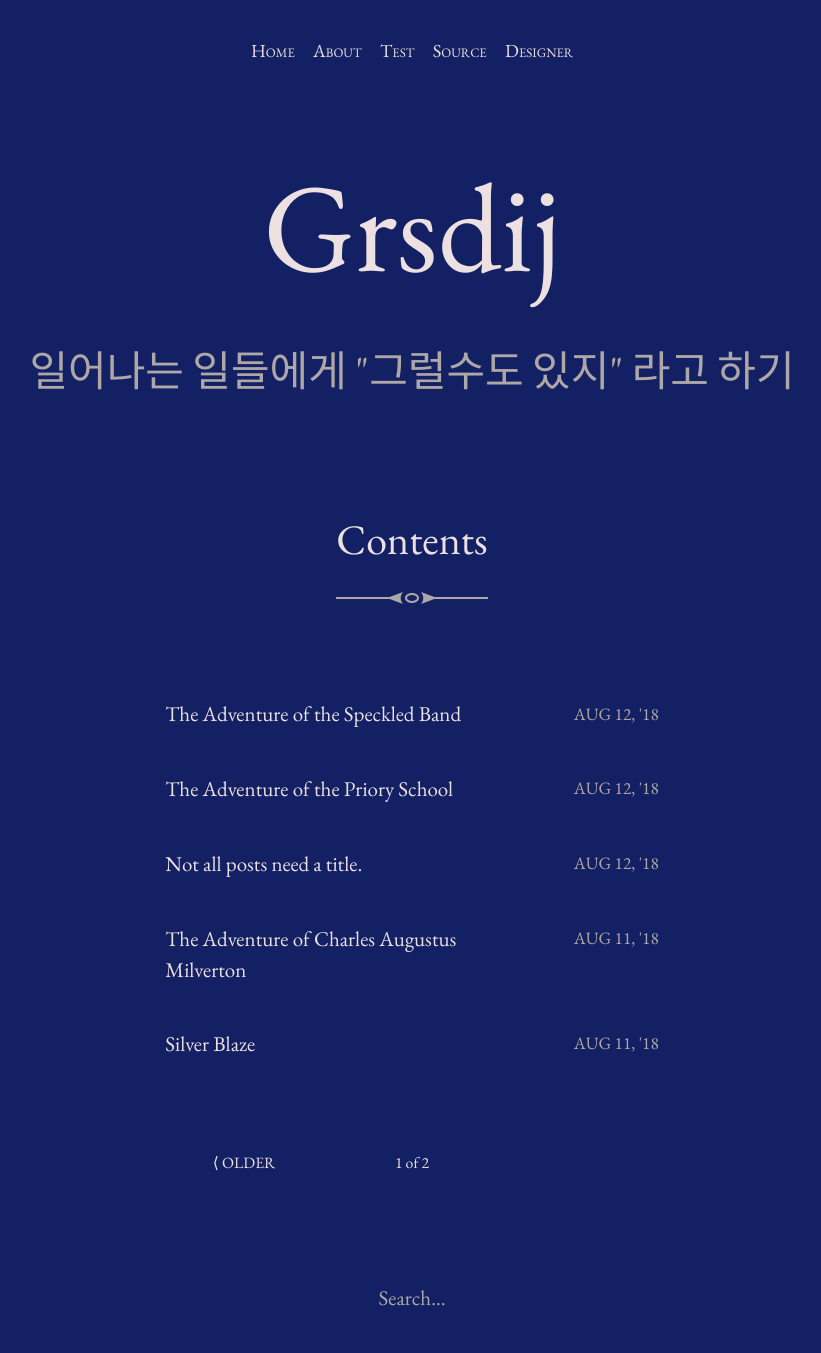
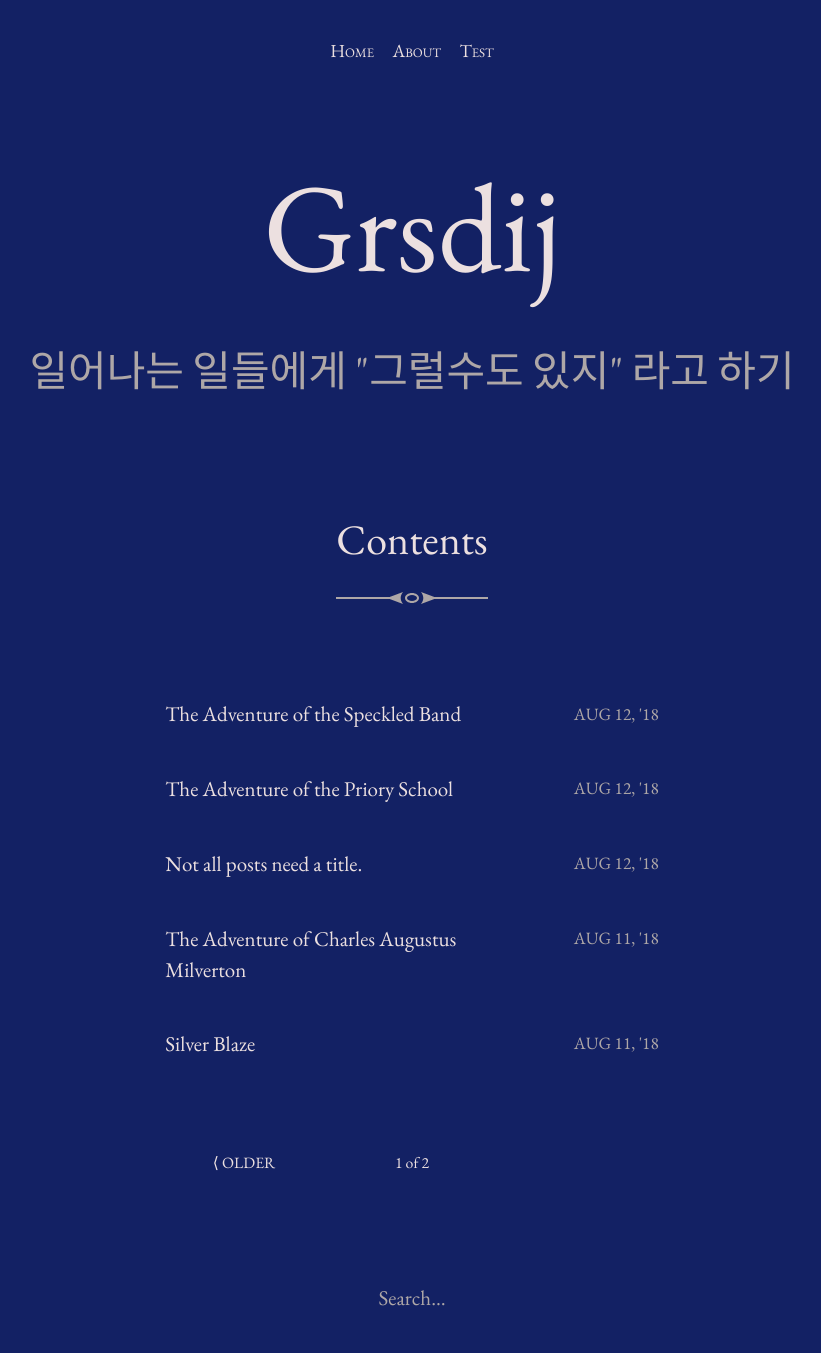
Before and after one commit to grsdij/grsdij, a Jekyll site: the page built from index.html, in a window 1280 px wide. Shown: the whole page, without its empty margins (228-1049 px from the left). Built offline with Jekyll 4.4.1, drawn with Linux system fonts in a browser that asks for light colours; the list of posts is cut into pages by our own code.

Commit message:
Source Designer 메뉴 삭제

```diff
--- a/_data/menu.yml
+++ b/_data/menu.yml
@@ -3,9 +3,3 @@
 
 - title: Test
   url: /test.html
-
-- title: Source
-  url: https://github.com/patdryburgh/hitchens
-
-- title: Designer
-  url: http://patdryburgh.com
```
